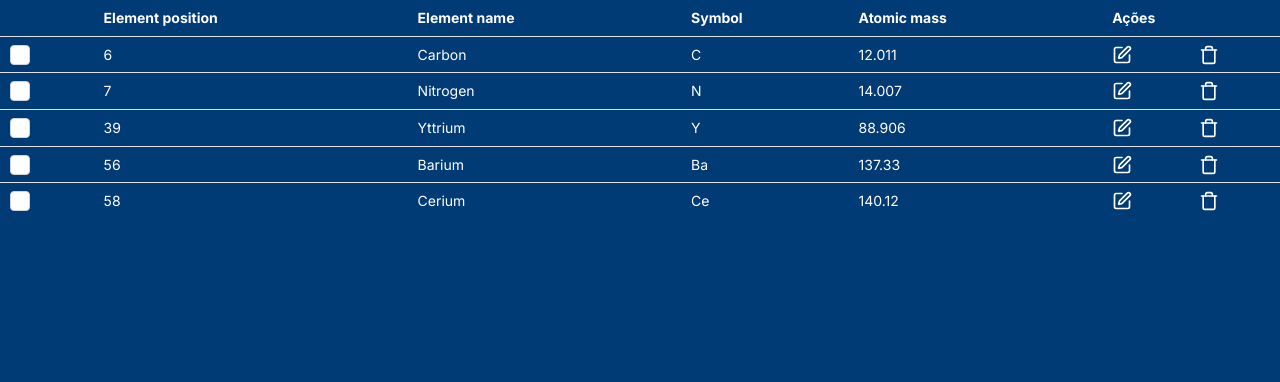
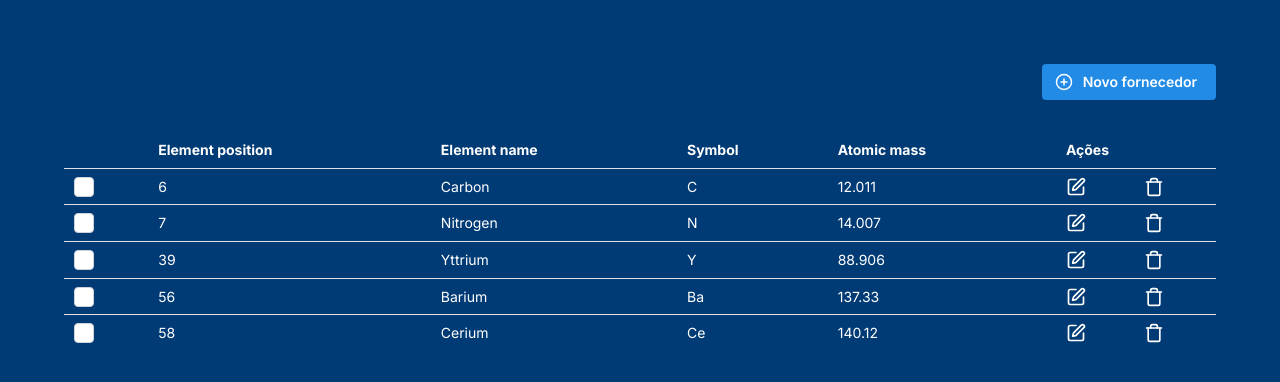
Before and after one commit to Elesiann/crud-supplier-form, a React (Vite) app: page / in a window 1280 px wide. Shown: the top 382 px of the page. Built offline with nearby package versions, Linux system fonts and the light colour scheme.

Commit message:
PROTOTYPE: Add Drawer component for main page

```diff
--- /dev/null
+++ b/src/components/molecules/drawer/Drawer.component.tsx
@@ -0,0 +1,17 @@
+import { Drawer, DrawerProps } from "@mantine/core";
+
+const DrawerComponent = (props: DrawerProps) => {
+  return (
+    <Drawer
+      overlayProps={{
+        backgroundOpacity: 0.5,
+        color: "gray"
+      }}
+      {...props}
+    >
+      {props.children}
+    </Drawer>
+  );
+};
+
+export default DrawerComponent;
--- a/src/components/pages/main/main.tsx
+++ b/src/components/pages/main/main.tsx
@@ -1,11 +1,39 @@
-import TableComponent from "../../organisms/table/TableComponent";
+import { Button, rem } from "@mantine/core";
+import { useDisclosure } from "@mantine/hooks";
+import DrawerComponent from "../../molecules/drawer/Drawer.component";
+import TableComponent from "../../organisms/table/Table.component";
+import { PlusCircle } from "lucide-react";
+import styled from "styled-components";
 
 const MainPage = () => {
+  const [opened, { open, close }] = useDisclosure(false);
   return (
-    <div>
+    <Container>
+      <Header>
+        <Button leftSection={<PlusCircle size={18} />} onClick={open}>
+          Novo fornecedor
+        </Button>
+      </Header>
+      <DrawerComponent size={rem(600)} position="right" opened={opened} onClose={close} title="Cadastrar novo fornecedor">
+        Drawer para o cadastro de novos fornecedores
+      </DrawerComponent>
       <TableComponent />
-    </div>
+    </Container>
   );
 };
 
+const Container = styled.div`
+  padding: 4rem;
+
+  * {
+    color: ${({ theme }) => theme.color.primary.white};
+  }
+`;
+
+const Header = styled.div`
+  display: flex;
+  justify-content: end;
+  margin-bottom: 2rem;
+`;
+
 export default MainPage;
--- a/src/theme/GlobalStyle.tsx
+++ b/src/theme/GlobalStyle.tsx
@@ -8,13 +8,10 @@ export const GlobalStyle = createGlobalStyle`
         background: ${theme.color.primary.darkBlue};
         font-family: 'Inter', sans-serif;
 
-        * {
-            color: ${theme.color.primary.white};
-        }
+
     }
 
-    h1, h2, h3, h4, h5, h6 {
-        color: ${theme.color.primary.white};
-    }
+
+
 
 `;
```
Also changed, not shown: src/components/organisms/table/Table.component.tsx (renamed from src/components/organisms/table/TableComponent.tsx).
